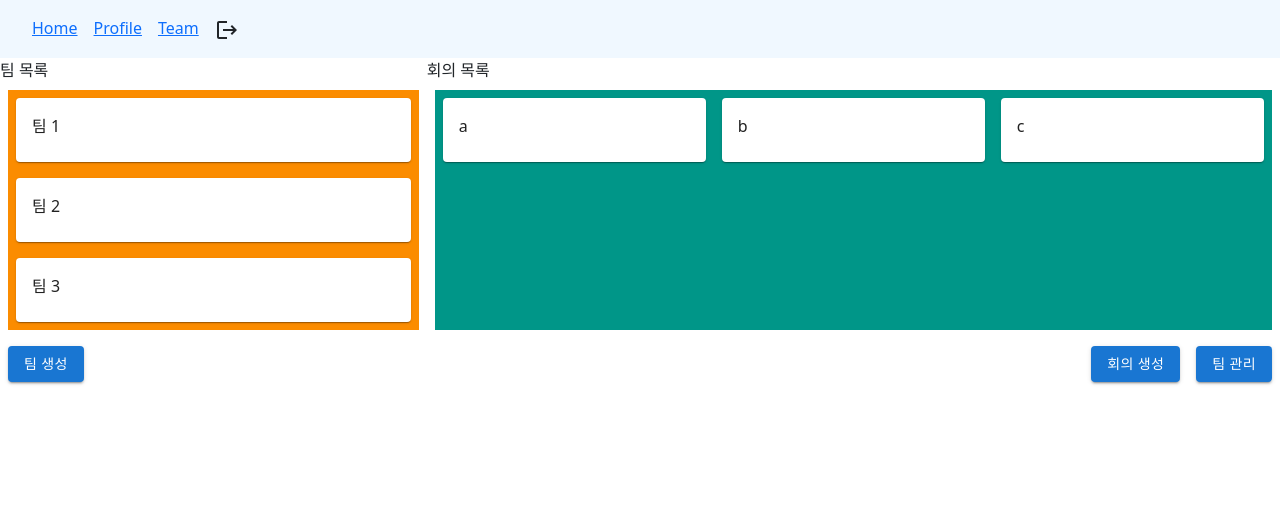
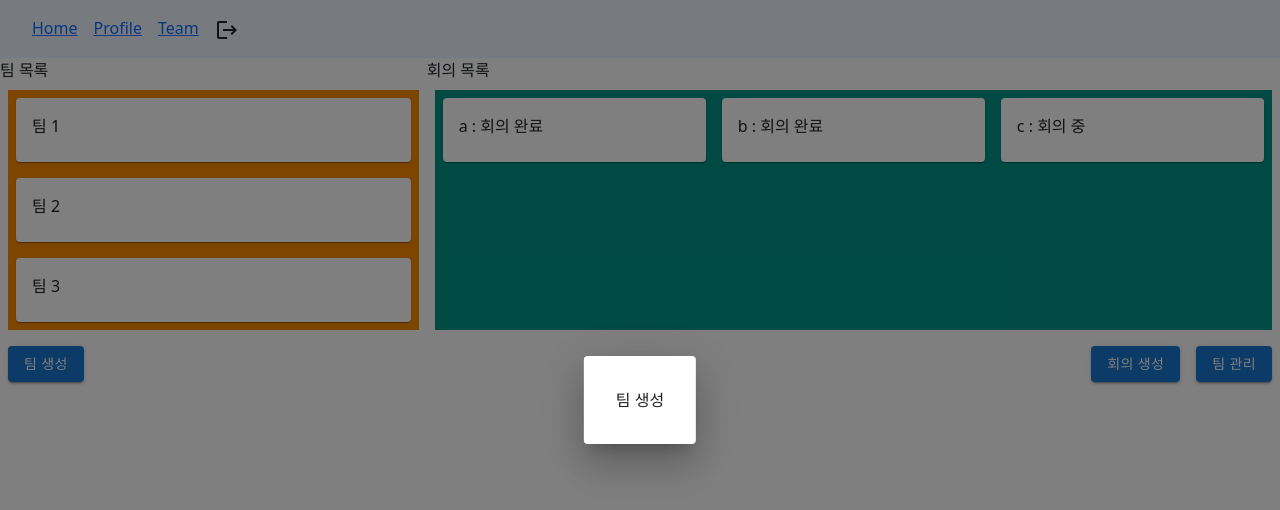
Before and after one commit to lactea94/beyondmeeting, a React (Create React App) app in the folder frontend/: page /team in a window 1280 px wide. Both pictures are taken after a click on the button "팀 생성". Shown: the top 510 px of the page. Built offline with nearby package versions, Linux system fonts and the light colour scheme.

Commit message:
FEAT: 팀 생성 모달 추가

```diff
--- a/frontend/src/components/Team.js
+++ b/frontend/src/components/Team.js
@@ -1,34 +1,22 @@
+import * as React from 'react';
 import Grid from '@mui/material/Grid';
-import { Card, CardContent } from '@mui/material';
+import Card from '@mui/material/Card';
+import CardContent from '@mui/material/CardContent';
 import Button from '@mui/material/Button';
 import Box from '@mui/material/Box';
+import Modal from '@mui/material/Modal';
 
 export function Team() {
   const user = {
     leader: true,
     team: [
-      {id:0, name:'팀 1', leader: true, meeting: ['a', 'b', 'c']},
+      {id:0, name:'팀 1', leader: true, meeting: ['a : 회의 완료', 'b : 회의 완료', 'c : 회의 중']},
       {id:1, name:'팀 2', leader: false, meeting: ['z', 's']},
       {id:2, name:'팀 3', leader: false, meeting: ['hi', 'hello', 'zbc', 'adf']}
     ],
     nowTeam: 0
   }
-  let CreateButton
-  if (user.team[user.nowTeam].leader) {
-    CreateButton =
-      <Grid item xs={8}>
-        <Box
-          sx={{
-            display: 'flex',
-            width: '100%',
-            justifyContent: 'flex-end'
-          }}
-        >
-          <Button item variant="contained" sx={{m:1}}>회의 생성</Button>
-          <Button item variant="contained" sx={{m:1}}>팀 관리</Button>
-        </Box>
-      </Grid>
-  }
+
 
   function teamList() {
     const names = []
@@ -36,7 +24,7 @@ export function Team() {
       names.push(user.team[index].name)
     }
     const nameList = names.map((name) =>
-      <Grid item>
+    <Grid item>
         <Card sx={{m:1}}>
           <CardContent>
             {name}
@@ -54,7 +42,7 @@ export function Team() {
         backgroundColor: '#fb8c00',
         m: 1,
       }}
-    >
+      >
       {nameList}
     </Grid>
     )
@@ -63,7 +51,7 @@ export function Team() {
   function meetList() {
     const meets = user.team[user.nowTeam].meeting
     const nameList = meets.map((name) =>
-      <Grid item xs={4} sx={{p:'1'}}>
+    <Grid item xs={4} sx={{p:'1'}}>
         <Card sx={{m:1}}>
           <CardContent>
             {name}
@@ -86,6 +74,55 @@ export function Team() {
     )
   }
 
+  const modalStyle = {
+    position: 'absolute',
+    top: '50%',
+    left: '50%',
+    transform: 'translate(-50%, -50%)',
+    bgcolor: 'background.paper',
+    boxShadow: 24,
+    p: 4,
+  };
+
+  const [createTeamOpen, setcreateTeamOpen] = React.useState(false);
+
+  function createTeamButton() {
+    const handleCreateTeamOpen = () => setcreateTeamOpen(true);
+    const handleCreateTeamClose = () => setcreateTeamOpen(false);
+    return (
+      <Grid item xs={4}>
+        <Button onClick={handleCreateTeamOpen} variant="contained" sx={{m:1}}>팀 생성</Button>
+        <Modal
+          open={createTeamOpen}
+          onClose={handleCreateTeamClose}
+          >
+          <Card sx={modalStyle}>
+            팀 생성
+          </Card>
+        </Modal>
+      </Grid>
+    );
+  }
+
+  let manageTeamButtons
+  if (user.team[user.nowTeam].leader) {
+    manageTeamButtons =
+      <Grid item xs={8}>
+        <Box
+          sx={{
+            display: 'flex',
+            width: '100%',
+            justifyContent: 'flex-end'
+          }}
+        >
+          <Button item variant="contained" sx={{m:1}}>회의 생성</Button>
+          <Button item variant="contained" sx={{m:1}}>팀 관리</Button>
+        </Box>
+      </Grid>
+  }
+
+  // function
+
   return (
     <Grid container>
       <Grid className='team-list-title' item xs={4}>
@@ -100,10 +137,8 @@ export function Team() {
       <Grid item xs={8}container>
         {meetList()}
       </Grid>
-      <Grid item xs={4}>
-        <Button variant="contained" sx={{m:1}}>팀 생성</Button>
-      </Grid>
-      {CreateButton}
+      {createTeamButton()}
+      {manageTeamButtons}
     </Grid>
   );
 }
```
